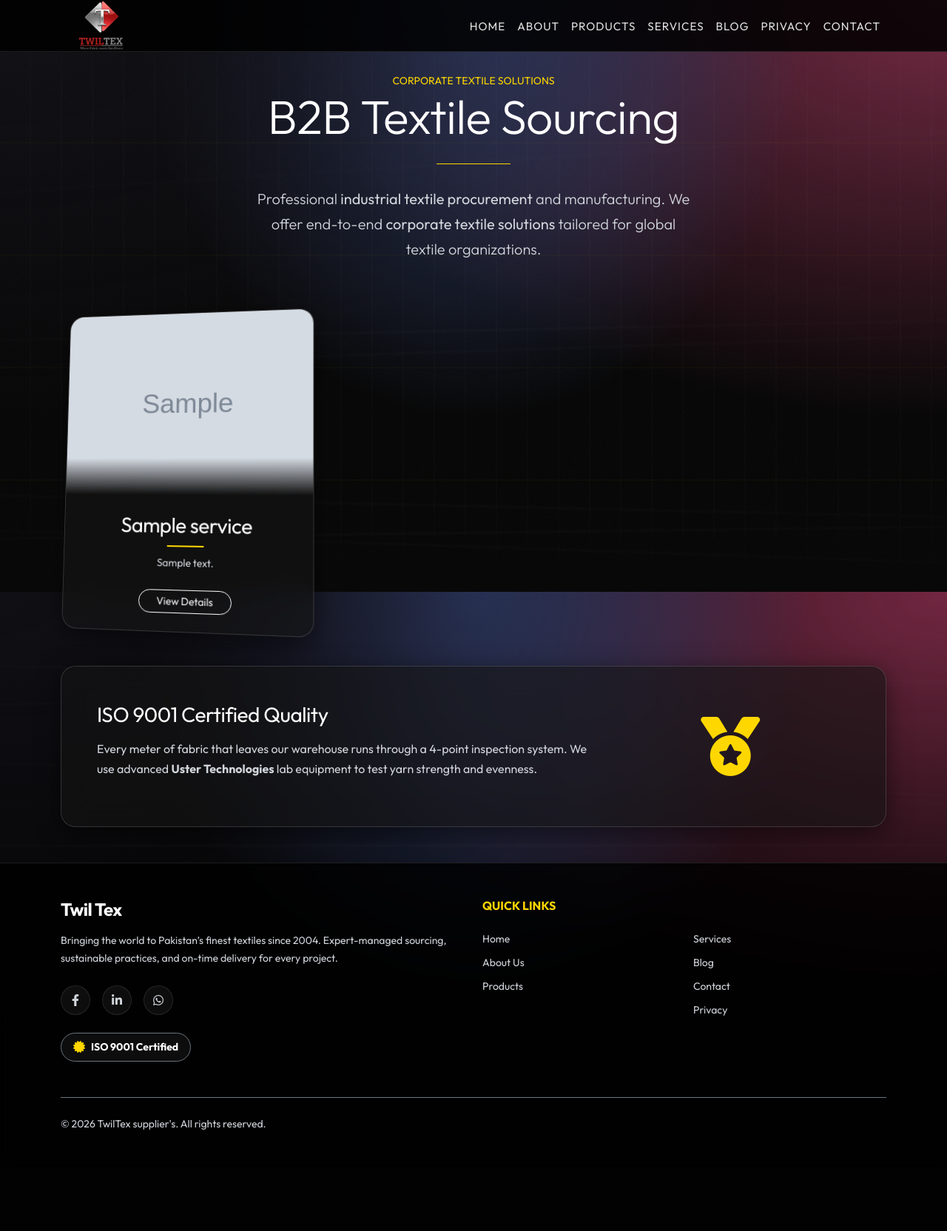
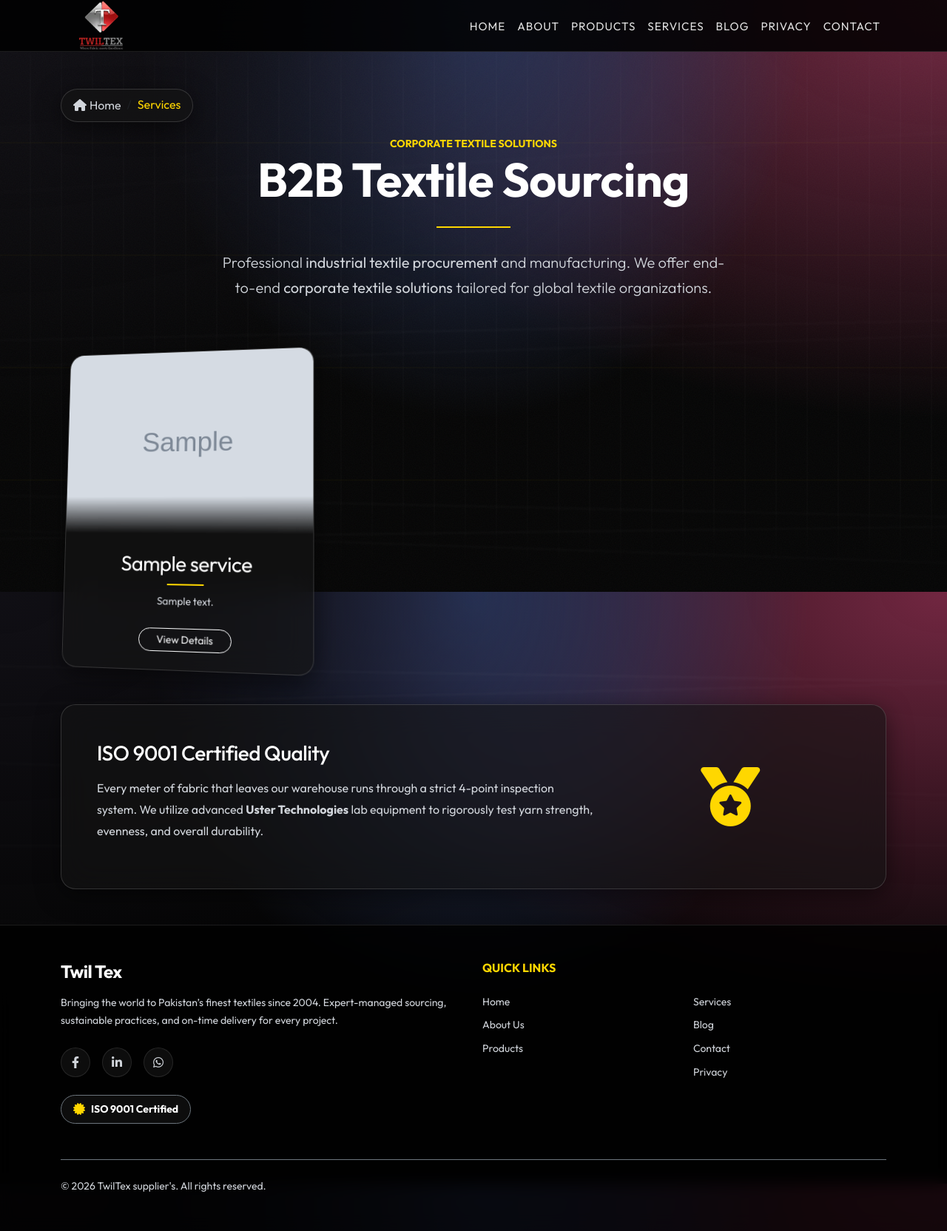
Before and after one commit to AbRehmansaif/TwilTex, a Django app: page /services/ in a window 1280 px wide. Shown: the whole page at 74% size. Before the commit the page ends 1527 px from the top, so only its background shows below. Run offline with Django 5.2, Linux system fonts and the light colour scheme; tables that the repository leaves empty hold one stand-in row (values such as "Sample post"); grey boxes marked "Sample" are stand-in pictures.

Commit message:
create services index page with SEO metadata and structured data schema

```diff
--- a/templates/services.html
+++ b/templates/services.html
@@ -1,71 +1,154 @@
 {% extends 'base.html' %}
 {% load static %}
 
-{% block title %}Twil Tex - Services{% endblock %}
+{% block title %}B2B Textile Sourcing & Procurement Services | Twil Tex{% endblock %}
 
 {% block meta_description %}Discover professional industrial textile procurement and B2B textile sourcing services. Twil Tex provides end-to-end corporate textile solutions globally.{% endblock %}
 
-{% block meta_keywords %}bulk textile suppliers, wholesale fabric manufacturers, industrial textile procurement, B2B textile sourcing, corporate textile solutions{% endblock %}
+{% block meta_keywords %}bulk textile suppliers, wholesale fabric manufacturers, industrial textile procurement, B2B textile sourcing, corporate textile solutions, textile manufacturing services{% endblock %}
+
+{% block extra_css %}
+<!-- Open Graph / Facebook -->
+<meta property="og:type" content="website">
+<meta property="og:title" content="B2B Textile Sourcing & Procurement Services - Twil Tex">
+<meta property="og:description" content="Discover professional industrial textile procurement and B2B textile sourcing services globally with Twil Tex.">
+<meta property="og:url" content="{{ request.build_absolute_uri }}">
+<meta property="og:site_name" content="Twil Tex">
+<meta property="og:image" content="{{ request.scheme }}://{{ request.get_host }}{% static 'images/mainimages/logo.png' %}">
+
+<!-- Twitter -->
+<meta name="twitter:card" content="summary_large_image">
+<meta name="twitter:title" content="B2B Textile Sourcing Services - Twil Tex">
+<meta name="twitter:description" content="Discover professional industrial textile procurement and B2B textile sourcing services globally with Twil Tex.">
+
+<!-- Schema.org JSON-LD for SEO & AI Overviews (GEO/AIO) -->
+<script type="application/ld+json">
+{
+  "@context": "https://schema.org",
+  "@type": "ItemList",
+  "name": "Twil Tex Corporate Textile Solutions",
+  "description": "Professional industrial textile procurement and manufacturing services.",
+  "url": "{{ request.build_absolute_uri }}",
+  "itemListElement": [
+    {% if services %}
+        {% for service in services %}
+        {
+          "@type": "ListItem",
+          "position": {{ forloop.counter }},
+          "item": {
+            "@type": "Service",
+            "name": "{{ service.title|escapejs }}",
+            "url": "{{ request.scheme }}://{{ request.get_host }}{% url 'services:detail' service.pk %}",
+            {% if service.image %}
+            "image": "{{ request.scheme }}://{{ request.get_host }}{{ service.image.url }}",
+            {% endif %}
+            "description": "{{ service.description|escapejs }}",
+            "provider": {
+              "@type": "Organization",
+              "name": "Twil Tex"
+            }
+          }
+        }{% if not forloop.last %},{% endif %}
+        {% endfor %}
+    {% endif %}
+  ]
+}
+</script>
+{% endblock %}
 
 {% block content %}
+<div itemscope itemtype="https://schema.org/CollectionPage">
+    <meta itemprop="name" content="Twil Tex Services Catalog">
+    <meta itemprop="description" content="End-to-end corporate textile solutions and procurement services.">
+
     <!-- Header -->
-    <div class="container text-center py-5 mt-5">
-        <span class="text-gold text-uppercase tracking-wider small">Corporate Textile Solutions</span>
-        <h1 class="display-3 fw-light mb-4">B2B Textile Sourcing</h1>
-        <div style="height: 1px; width: 100px; background: var(--accent-gold); margin: 0 auto 30px;"></div>
-        <p class="lead text-muted mx-auto" style="max-width: 600px;">
-            Professional <strong>industrial textile procurement</strong> and manufacturing. We offer end-to-end <strong>corporate textile solutions</strong> tailored for global textile organizations.
-        </p>
-    </div>
+    <header class="py-5 mt-5 text-center position-relative overflow-hidden" style="min-height: 40vh; display: flex; flex-direction: column; justify-content: center; align-items: center;">
+        <div class="container mt-4 mb-3 text-start">
+            <nav aria-label="breadcrumb">
+                <ol class="breadcrumb mb-0 glass-panel p-2 px-3 rounded-pill d-inline-flex" itemscope itemtype="https://schema.org/BreadcrumbList">
+                    <li class="breadcrumb-item" itemprop="itemListElement" itemscope itemtype="https://schema.org/ListItem">
+                        <a href="{% url 'main:home' %}" class="text-decoration-none text-muted" itemprop="item">
+                            <i class="fas fa-home me-1"></i><span itemprop="name">Home</span>
+                        </a>
+                        <meta itemprop="position" content="1" />
+                    </li>
+                    <li class="breadcrumb-item active text-gold" aria-current="page" itemprop="itemListElement" itemscope itemtype="https://schema.org/ListItem">
+                        <span itemprop="name">Services</span>
+                        <meta itemprop="position" content="2" />
+                    </li>
+                </ol>
+            </nav>
+        </div>
+        <div class="container animate-on-scroll">
+            <span class="text-gold text-uppercase tracking-wider small fw-bold">Corporate Textile Solutions</span>
+            <h1 class="display-3 fw-bold text-shimmer mb-4">B2B Textile Sourcing</h1>
+            <div style="height: 2px; width: 100px; background: var(--accent-gold); margin: 0 auto 30px;"></div>
+            <p class="lead text-muted mx-auto" style="max-width: 700px;">
+                Professional <strong>industrial textile procurement</strong> and manufacturing. We offer end-to-end <strong>corporate textile solutions</strong> tailored for global textile organizations.
+            </p>
+        </div>
+    </header>
 
     <!-- Services Grid -->
-    <section class="pb-5">
+    <section class="pb-5" aria-label="Our Services List">
         <div class="container">
             <div class="row g-4 g-lg-5">
                 {% if services %}
                     {% for service in services %}
                     <!-- Service {{ forloop.counter }} -->
                     <div class="col-lg-4">
-                        <div class="card-3d h-100 overflow-hidden text-center hover-scale">
+                        <article class="card-3d h-100 overflow-hidden text-center hover-scale" itemscope itemtype="https://schema.org/Service">
+                            <meta itemprop="provider" content="Twil Tex">
                             <div class="img-reveal">
-                                <img src="{{ service.image.url }}" alt="{{ service.title }}" class="img-fluid card-img-250">
+                                {% if service.image %}
+                                    <img src="{{ service.image.url }}"
+                                         alt="{{ service.title }} - Twil Tex Service"
+                                         class="img-fluid card-img-250 w-100"
+                                         loading="lazy" decoding="async" width="400" height="250" style="object-fit: cover;">
+                                {% else %}
+                                    <img src="https://images.unsplash.com/photo-1591047139829-d91aecb6caea?auto=format&fit=crop&q=80&w=800"
+                                         alt="{{ service.title }} Placeholder"
+                                         class="img-fluid card-img-250 w-100"
+                                         loading="lazy" decoding="async" width="400" height="250" style="object-fit: cover;">
+                                {% endif %}
                             </div>
                             <div class="p-4 bg-transparent">
-                                <h3 class="text-white mb-2 fw-normal">{{ service.title }}</h3>
+                                <h2 class="text-white h3 mb-2 fw-normal" itemprop="name">{{ service.title }}</h2>
                                 <div style="width: 50px; height: 2px; background: var(--accent-gold); margin: 10px auto;"></div>
-                                <p class="text-muted small mb-4">{{ service.description|truncatewords:20 }}</p>
-                                <a href="{% url 'services:detail' service.pk %}" class="btn btn-sm btn-outline-light rounded-pill px-4">View Details</a>
+                                <p class="text-muted small mb-4" itemprop="description">{{ service.description|truncatewords:20 }}</p>
+                                <a href="{% url 'services:detail' service.pk %}" class="btn btn-sm btn-outline-light rounded-pill px-4" title="Learn more about {{ service.title }}" itemprop="url">View Details</a>
                             </div>
-                        </div>
+                        </article>
                     </div>
                     {% endfor %}
                 {% else %}
                     <div class="col-12 text-center py-5">
                         <div class="glass-panel p-5 d-inline-block">
-                            <i class="fas fa-tools fa-3x text-gold mb-4"></i>
-                            <h3 class="text-white">Our Services are Coming Soon</h3>
+                            <i class="fas fa-tools fa-3x text-gold mb-4" aria-hidden="true"></i>
+                            <h2 class="text-white h3">Our Services are Coming Soon</h2>
                             <p class="text-muted">We are currently detailing our specialized textile sourcing and procurement services.</p>
-                            <a href="{% url 'main:contact' %}" class="btn btn-primary-3d mt-3">Contact Support</a>
+                            <a href="{% url 'main:contact' %}" class="btn btn-primary-3d mt-3" title="Contact Twil Tex Support">Contact Support</a>
                         </div>
                     </div>
                 {% endif %}
             </div>
 
             <!-- Quality Assurance -->
-            <div class="glass-panel p-5 mt-5">
+            <section class="glass-panel p-5 mt-5" aria-labelledby="qa-heading">
                 <div class="row align-items-center">
                     <div class="col-lg-8">
-                        <h3 class="text-white mb-3">ISO 9001 Certified Quality</h3>
-                        <p class="text-muted">
-                            Every meter of fabric that leaves our warehouse runs through a 4-point inspection system.
-                            We use advanced <strong>Uster Technologies</strong> lab equipment to test yarn strength and evenness.
+                        <h2 id="qa-heading" class="text-white h3 mb-3">ISO 9001 Certified Quality</h2>
+                        <p class="text-muted" style="line-height: 1.8;">
+                            Every meter of fabric that leaves our warehouse runs through a strict 4-point inspection system.
+                            We utilize advanced <strong>Uster Technologies</strong> lab equipment to rigorously test yarn strength, evenness, and overall durability.
                         </p>
                     </div>
                     <div class="col-lg-4 text-center">
-                         <i class="fas fa-medal fa-5x text-gold"></i>
+                         <i class="fas fa-medal fa-5x text-gold" aria-hidden="true" title="ISO 9001 Certified"></i>
                     </div>
                 </div>
-            </div>
+            </section>
         </div>
     </section>
+</div>
 {% endblock %}
```
